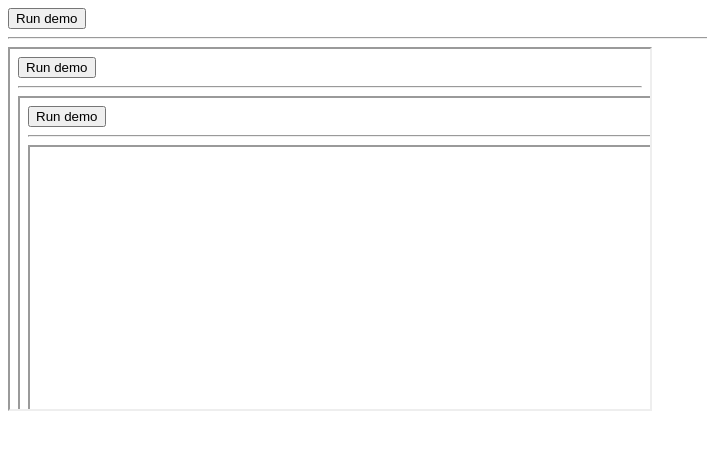
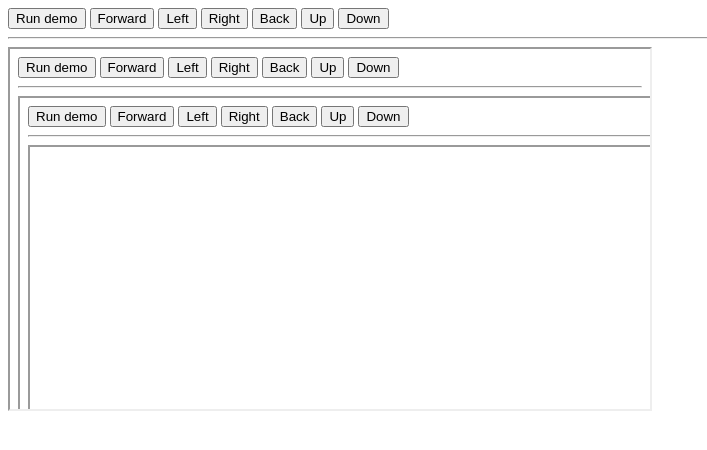
Before and after one commit to Joezo/jeffica, a website: page view/index.html in a window 1280 px wide. Shown: the whole page, without its empty margins (0-707 px from the left). Drawn offline with Linux system fonts and the light colour scheme.

Commit message:
Added buttons and changed ports

```diff
--- a/assets/js/main.js
+++ b/assets/js/main.js
@@ -8,3 +8,12 @@ function runDemo(){
 		}
 	);
 }
+
+function move(command){
+	$.ajax({
+		url: "/command/" + command,
+		success: function( data ){
+			console.log('Moved ', command);
+		}
+	});
+}
--- a/view/index.html
+++ b/view/index.html
@@ -7,7 +7,13 @@
     </head>
     <body>
         <button onclick="runDemo()">Run demo</button>
+        <button onclick="move('forward');">Forward</button>
+        <button onclick="move('left');">Left</button>
+        <button onclick="move('right');">Right</button>
+        <button onclick="move('back');">Back</button>
+        <button onclick="move('up');">Up</button>
+        <button onclick="move('down');">Down</button>
         <hr/>
-        <iframe width="640" height="360" src="//localhost:8000"/>
+        <iframe width="640" height="360" src="//localhost:8001"/>
     </body>
 </html>
```
Also changed, not shown: server.js (+9 -5 lines).
